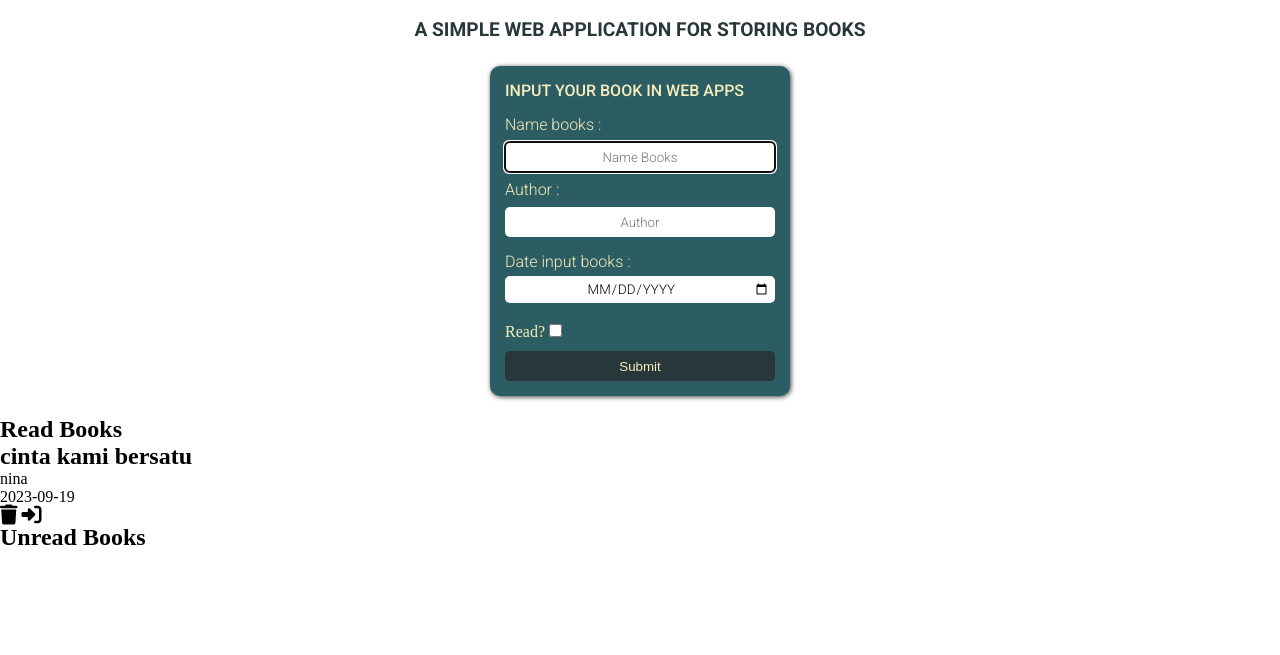
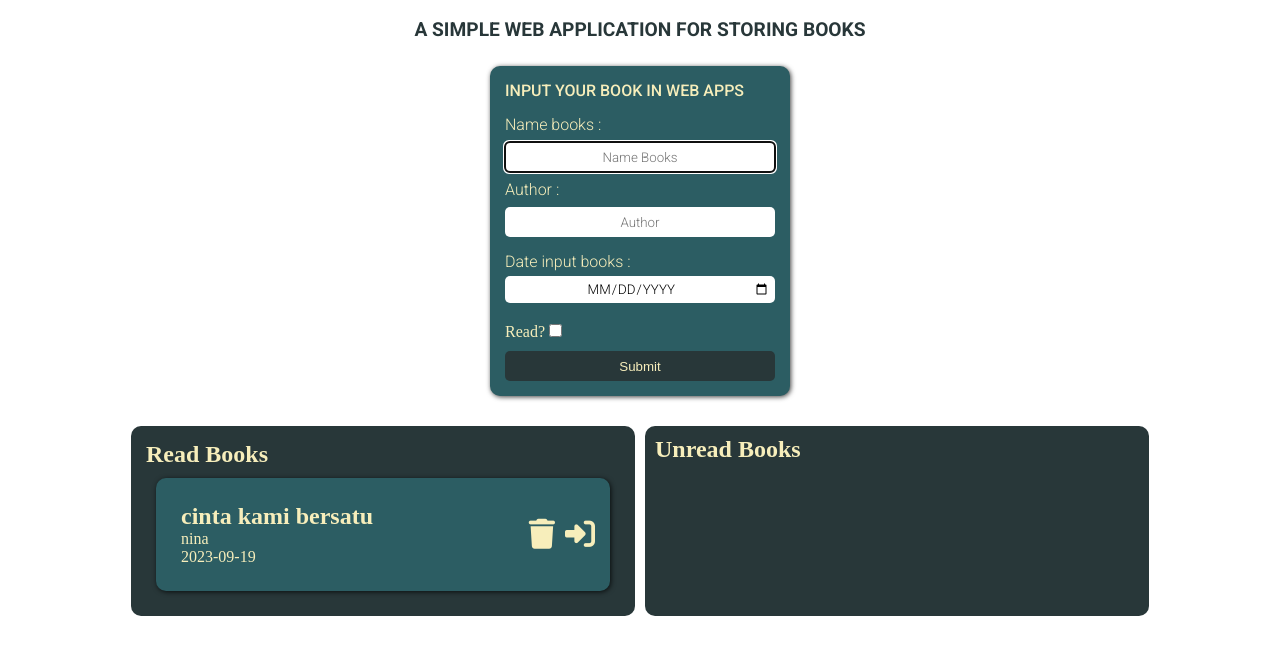
Before and after one commit to adipratamajaya/Bookshelf, a plain HTML site: page index.html in a window 1280 px wide. Shown: the part 65-720 px from the top of the page. Drawn offline with Linux system fonts and the light colour scheme.

```diff
--- a/apps/style/styles.css
+++ b/apps/style/styles.css
@@ -14,6 +14,58 @@
 }
 
 /*  */
+/* ====== */
+/* read or Unread */
+.container_books_ {
+    display: flex;
+    flex-direction: row;
+    gap: 10px;
+    justify-content: center;
+    padding: 10px;
+}
+.readBooks___ {
+    width: 40%;
+    background-color: var(--color-bg);
+    color: #F7EEBB;
+    border-radius: 10px;
+    padding: 15px;
+}
+.unReadBooks_____ {
+    width: 40%;
+    background-color: var(--color-bg);
+    color: #F7EEBB;
+    border-radius: 10px;
+    padding: 10px;
+}
+.container_box_ {
+    display: flex;
+    align-items: center;
+    justify-content: space-between;
+    padding: 15px;
+    background-color: var(--color-frist);
+    color: #F7EEBB;
+    border-radius: 10px;
+    margin: 10px;
+    box-shadow: 1px 1px 5px 0px rgba(0,0,0,0.75);
+    -webkit-box-shadow: 1px 1px 5px 0px rgba(0,0,0,0.75);
+    -moz-box-shadow: 1px 1px 5px 0px rgba(0,0,0,0.75);
+}
+/* items books */
+.booksItem {
+    padding: 10px;
+}
+.btn_books {
+    display: flex;
+    gap: 10px;
+}
+.btn_books i {
+    cursor: pointer;
+    font-size: 30px;
+}
+.btn_books i:hover {
+    color: var(--color-scond);
+    transition: 0.5 ease-in;
+}
 
 /* ========== */
 /* input */
```
